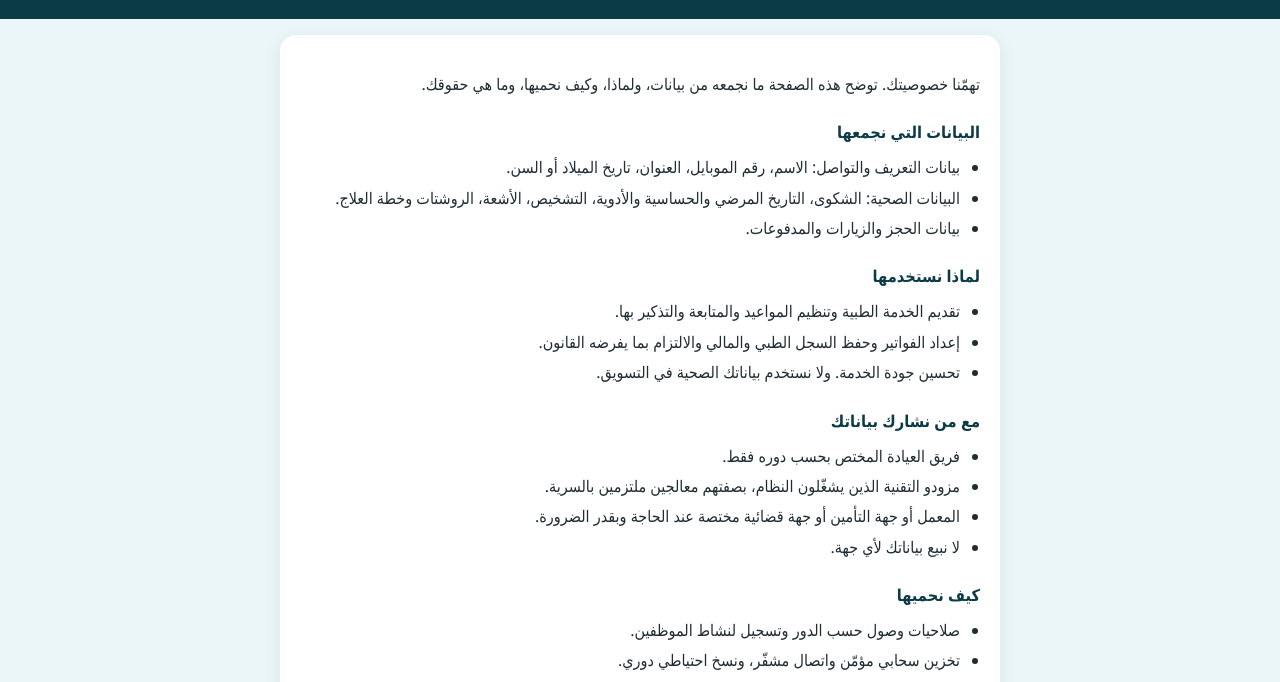
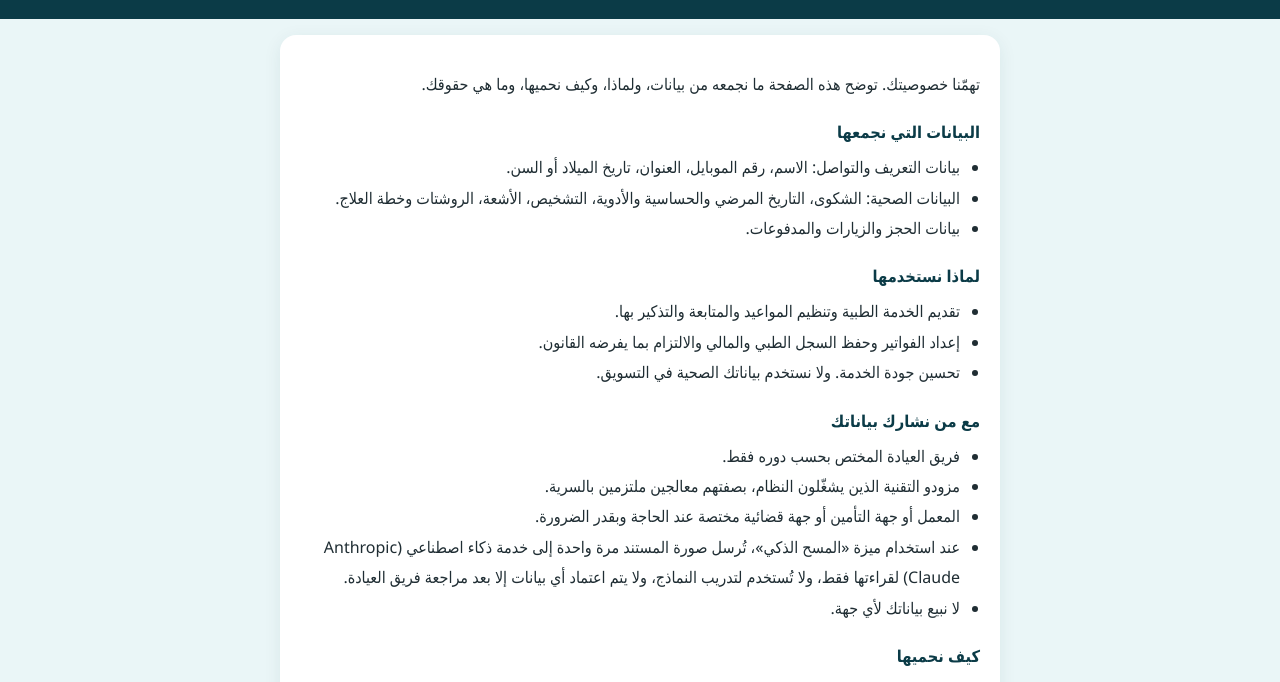
Before and after one commit to HassanHamdy-HH/abanoub-selim-clinic, a plain HTML site: page privacy.html in a window 1280 px wide. Shown: the part 96-778 px from the top of the page. Drawn offline with Linux system fonts and the light colour scheme; a script that the page names is missing.

Commit message:
Update privacy policy with AI document handling details

```diff
--- a/privacy.html
+++ b/privacy.html
@@ -23,7 +23,7 @@ footer{text-align:center;color:var(--soft);font-size:.75rem;padding:14px}
 <h2>لماذا نستخدمها</h2>
 <ul><li>تقديم الخدمة الطبية وتنظيم المواعيد والمتابعة والتذكير بها.</li><li>إعداد الفواتير وحفظ السجل الطبي والمالي والالتزام بما يفرضه القانون.</li><li>تحسين جودة الخدمة. ولا نستخدم بياناتك الصحية في التسويق.</li></ul>
 <h2>مع من نشارك بياناتك</h2>
-<ul><li>فريق العيادة المختص بحسب دوره فقط.</li><li>مزودو التقنية الذين يشغّلون النظام، بصفتهم معالجين ملتزمين بالسرية.</li><li>المعمل أو جهة التأمين أو جهة قضائية مختصة عند الحاجة وبقدر الضرورة.</li><li>لا نبيع بياناتك لأي جهة.</li></ul>
+<ul><li>فريق العيادة المختص بحسب دوره فقط.</li><li>مزودو التقنية الذين يشغّلون النظام، بصفتهم معالجين ملتزمين بالسرية.</li><li>المعمل أو جهة التأمين أو جهة قضائية مختصة عند الحاجة وبقدر الضرورة.</li><li>عند استخدام ميزة «المسح الذكي»، تُرسل صورة المستند مرة واحدة إلى خدمة ذكاء اصطناعي (Anthropic Claude) لقراءتها فقط، ولا تُستخدم لتدريب النماذج، ولا يتم اعتماد أي بيانات إلا بعد مراجعة فريق العيادة.</li><li>لا نبيع بياناتك لأي جهة.</li></ul>
 <h2>كيف نحميها</h2>
 <ul><li>صلاحيات وصول حسب الدور وتسجيل لنشاط الموظفين.</li><li>تخزين سحابي مؤمّن واتصال مشفّر، ونسخ احتياطي دوري.</li></ul>
 <h2>حقوقك</h2>
```
